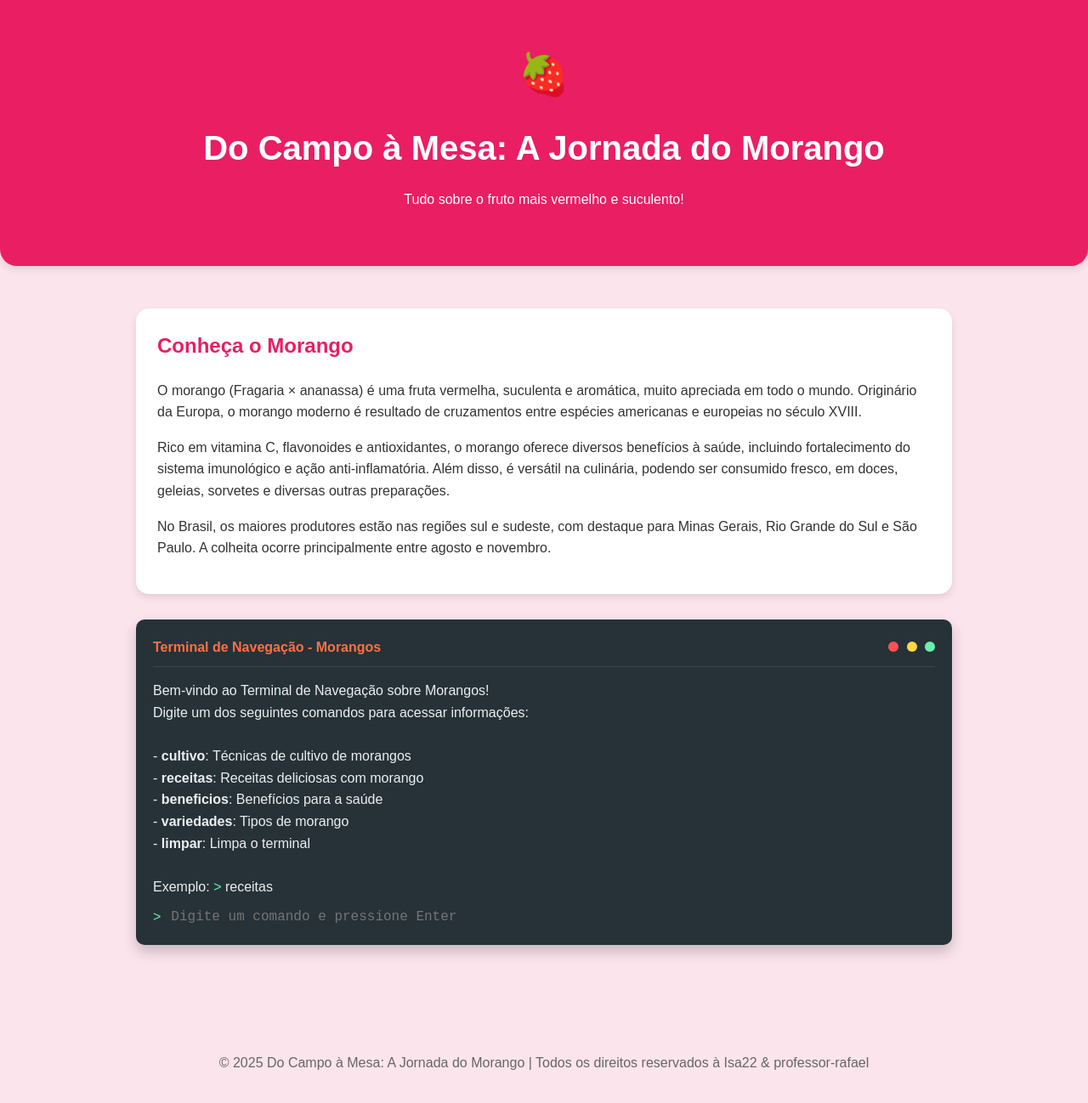
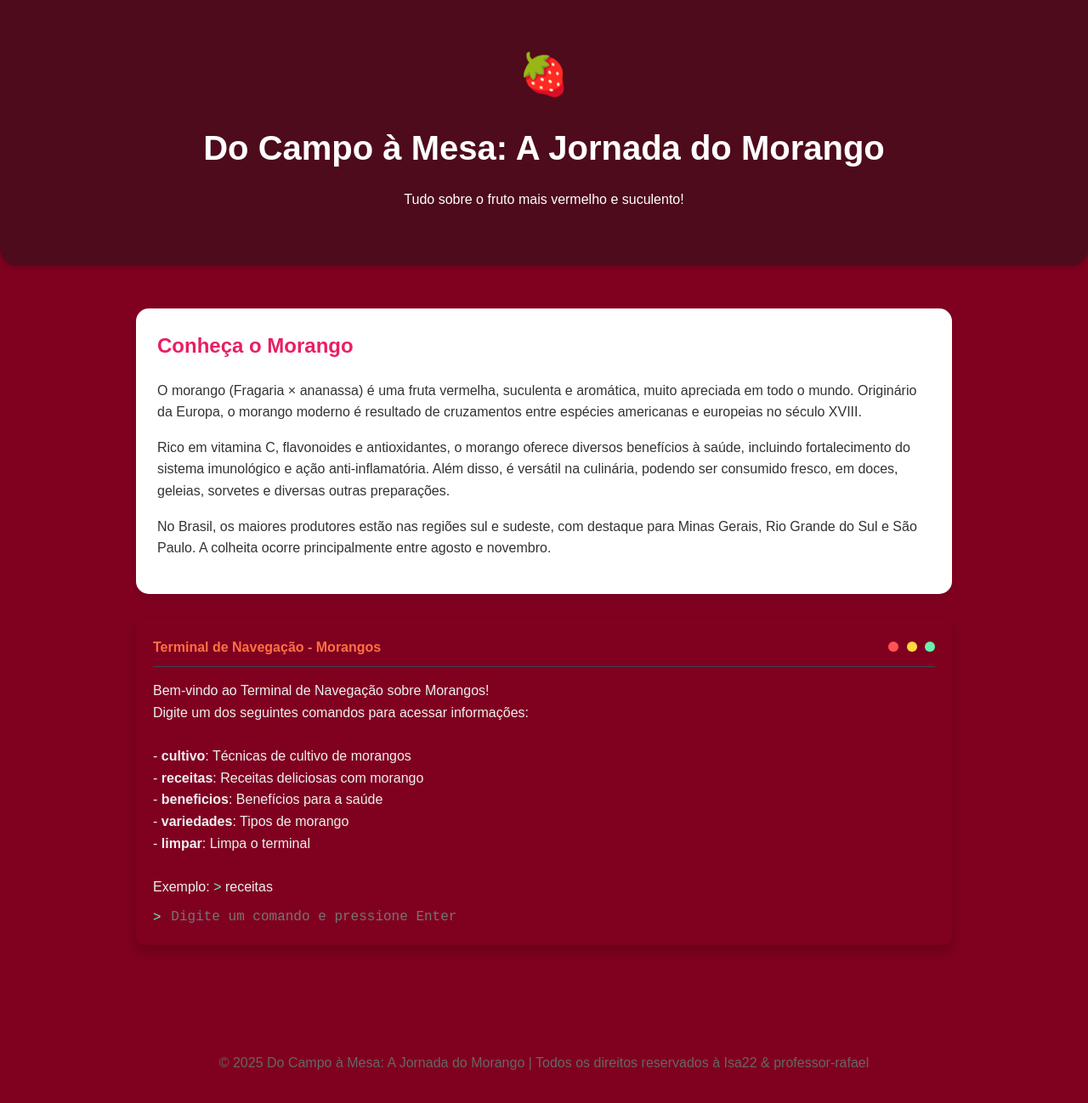
Before and after one commit to Isaa22/maratona-techisa, a plain HTML site: page index.html in a window 1280 px wide. Shown: the whole page at 85% size. Drawn offline with Linux system fonts and the light colour scheme.

Commit message:
Update index.html

```diff
--- a/index.html
+++ b/index.html
@@ -12,7 +12,7 @@
         }
 
         body {
-            background-color: #fce4ec;
+            background-color: #800020;
             margin: 0;
             padding: 0;
             color: #333;
@@ -26,7 +26,7 @@
         }
 
         header {
-            background-color: #e91e63;
+            background-color: #4E0B1B;
             color: white;
             padding: 30px 0;
             text-align: center;
@@ -59,7 +59,7 @@
         }
 
         .terminal {
-            background-color: #263238;
+            background-color: Vinho Tinto Escuro;
             color: #ECEFF1;
             padding: 20px;
             border-radius: 10px;
@@ -346,4 +346,5 @@
         };
     </script>
 </body>
+
 </html>
```
